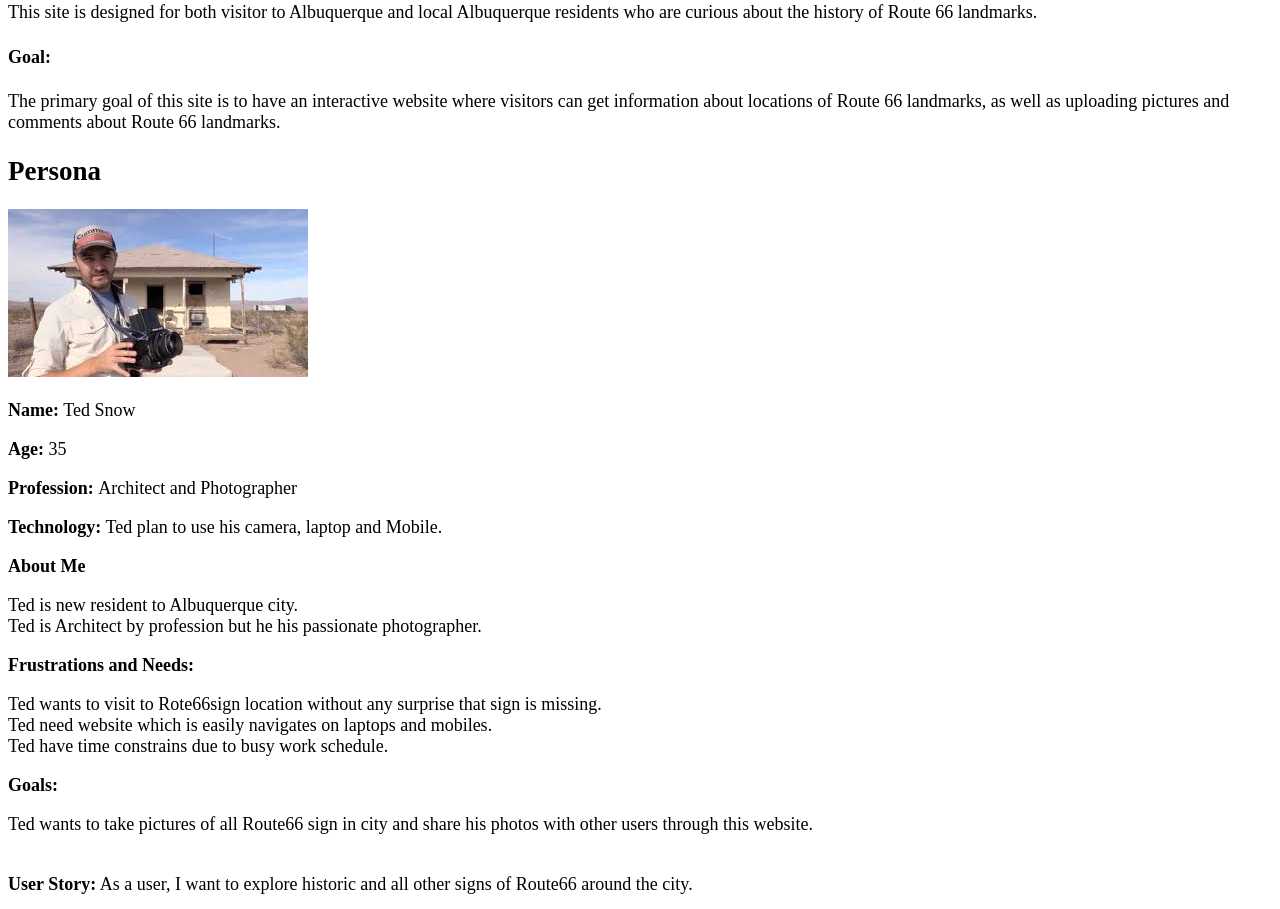
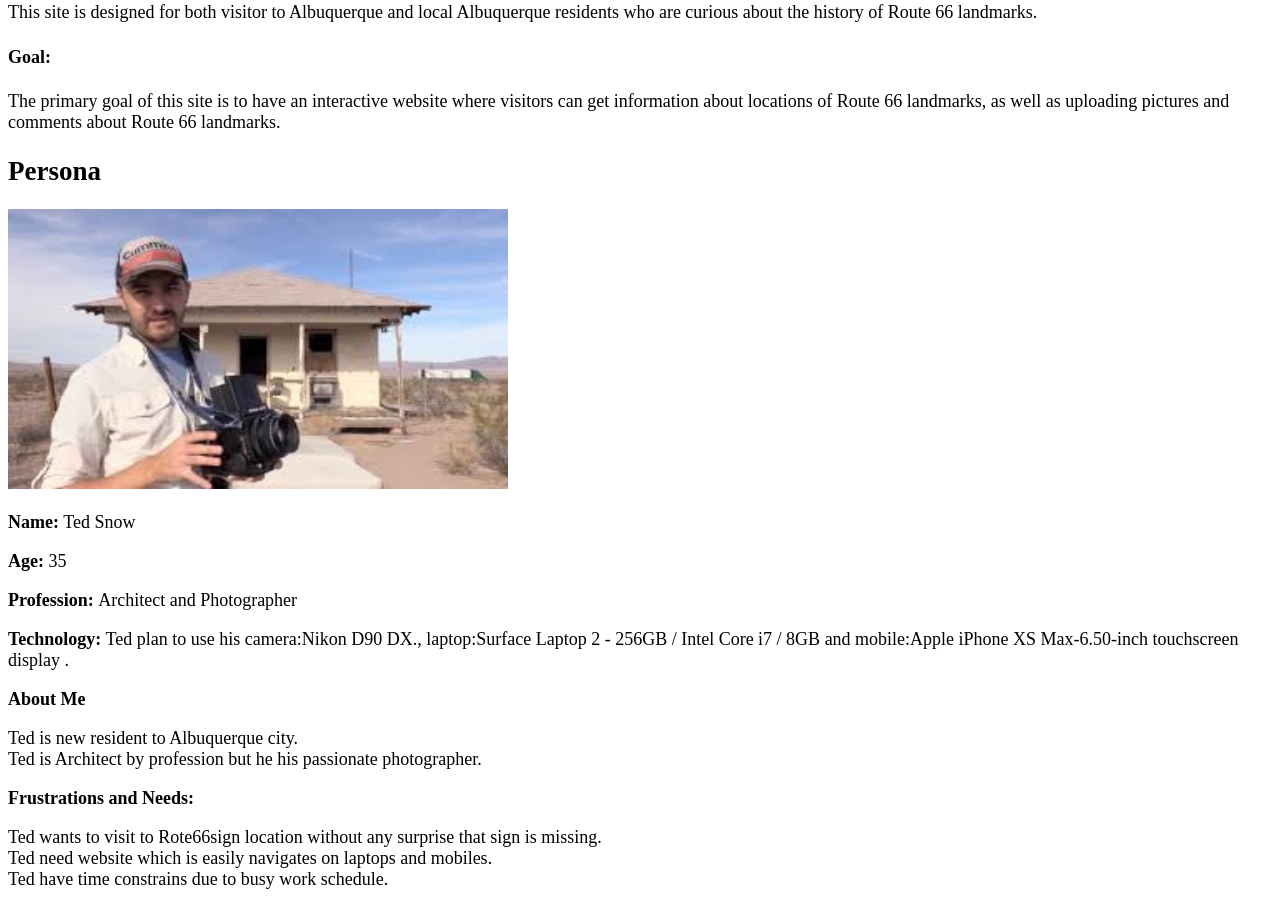
Before and after one commit to the-routers/capstone, a PHP site: page /persona-c.php in a window 1280 px wide. Shown: the part 258-1167 px from the top of the page. Run offline with PHP 8.4, Linux system fonts and the light colour scheme.

Commit message:
Merging persona-c to sprint-1

```diff
--- a/persona-c.php
+++ b/persona-c.php
@@ -16,7 +16,7 @@
 
 		<div>
 			<h2>Persona</h2>
-			<img width="300" src="personacapstone.jpg" alt="route66 photographer">
+			<img width="500" src="photographer.jpg" alt="ted snow photo">
 		</div>
 		<div>
 
@@ -26,7 +26,8 @@
 
 			<p><strong>Profession: </strong>Architect and Photographer</p>
 
-			<p><strong>	Technology:</strong> Ted plan to use his camera, laptop and Mobile.</p>
+			<p><strong>	Technology:</strong> Ted plan to use his camera:Nikon D90 DX., laptop:Surface Laptop 2 - 256GB / Intel Core i7 / 8GB
+				and mobile:Apple iPhone XS Max-6.50-inch touchscreen display .</p>
 
 			<p><strong>About Me</strong></p>
 			<p>Ted is new resident to Albuquerque city.<br>
@@ -45,7 +46,6 @@
 			</p>
 
 			<p><strong>User Story:</strong> As a user, I want to explore historic and all other signs of Route66 around the city.</p>
-
 		</div>
 
 	</body>
```
Also changed, not shown: photographer.jpg (added).
